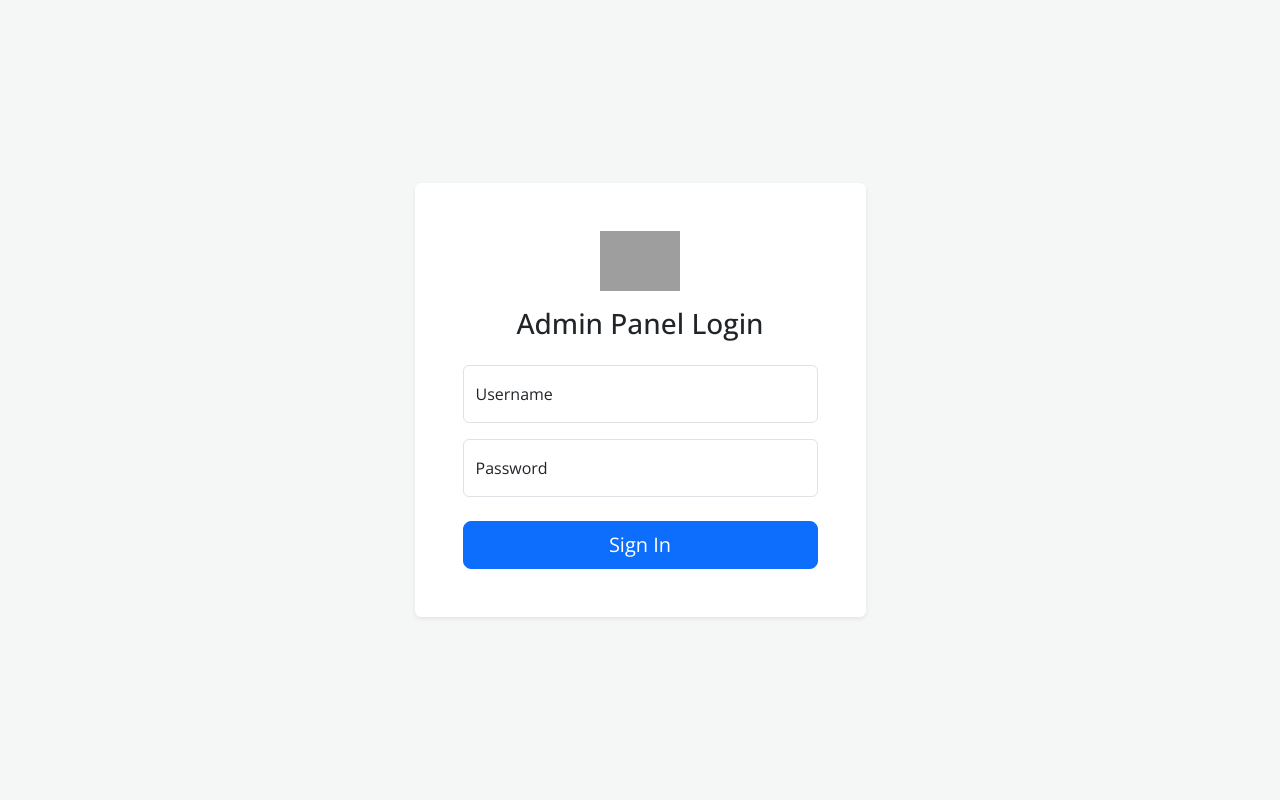
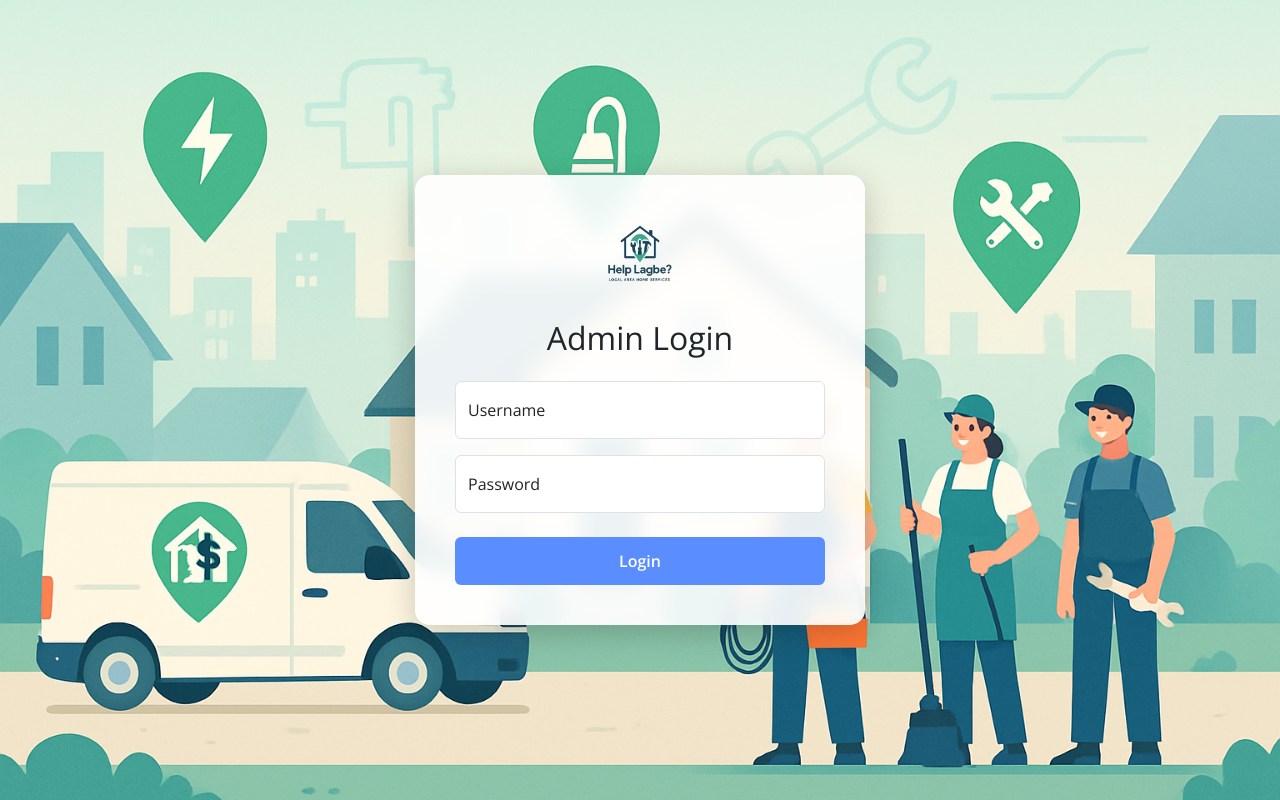
Before and after one commit to shiekhsarafathossain/helplagbe, a PHP site: page /admin_panel/admin_login.php in a window 1280 px wide. Run offline with PHP 8.4, Linux system fonts and the light colour scheme; grey boxes are pictures that could not be loaded.

Commit message:
admin fixed

```diff
--- a/admin_panel/admin_login.php
+++ b/admin_panel/admin_login.php
@@ -15,49 +15,60 @@ if(isset($_SESSION['username'])){
   <meta charset="UTF-8" />
   <meta name="viewport" content="width=device-width, initial-scale=1" />
   <title>Admin Login</title>
-  <!-- Bootstrap CSS Link -->
   <link href="https://cdn.jsdelivr.net/npm/bootstrap@5.3.3/dist/css/bootstrap.min.css" rel="stylesheet">
-  <!-- Font Awesome Link -->
-  <link rel="stylesheet" href="https://cdnjs.cloudflare.com/ajax/libs/font-awesome/6.7.2/css/all.min.css">
+    <link href="https://fonts.googleapis.com/css2?family=Open+Sans:wght@400;600;700&display=swap" rel="stylesheet">
+
 <style>
-    @import url('https://fonts.googleapis.com/css2?family=Open+Sans:ital,wdth,wght@0,75..100,300..800;1,75..100,300..800&display=swap');
     body {
       font-family: "Open Sans", sans-serif;
-        background-color: #f4f7f6;
+    }
+    .login-wrapper {
+        background: url('../assets/images/background.png') no-repeat center center;
+        background-size: cover;
+        min-height: 100vh;
         display: flex;
         align-items: center;
         justify-content: center;
-        min-height: 100vh;
+    }
+    .login-box {
+        background: rgba(255, 255, 255, 0.9);
+        backdrop-filter: blur(10px);
+        border-radius: 15px;
+        padding: 2.5rem;
+        box-shadow: 0 8px 32px rgba(0, 0, 0, 0.2);
+        width: 100%;
+        max-width: 450px;
+    }
+    .btn-primary {
+        background-color: #5A8DFF;
+        border: none;
+        padding: 12px;
+        font-weight: 600;
     }
 </style>
 </head>
 <body>
 
-  <div class="container">
-    <div class="row justify-content-center">
-        <div class="col-lg-5 col-md-7">
-            <div class="card shadow-sm border-0 rounded-lg">
-                <div class="card-body p-4 p-md-5">
-                    <div class="text-center mb-4">
-                        <img src="../assets/images/logo.png" alt="Logo" style="height: 60px;">
-                        <h3 class="mt-3">Admin Panel Login</h3>
-                    </div>
+<div class="login-wrapper">
+    <div class="login-box text-center">
+        <img src="../assets/images/logo_website.png" alt="Logo" class="mb-4" style="width: 80px;">
+        <h2 class="mb-4">Admin Login</h2>
         <form action="" method="post">
             <div class="form-floating mb-3">
-                            <input type="text" class="form-control" id="user_username" name="user_username" placeholder="Enter your username" required>
-                            <label for="user_username">Username</label>
+                <input type="text" class="form-control" id="admin_username" placeholder="Enter your username" required name="admin_username" re>
+                <label for="admin_username">Username</label>
             </div>
+
             <div class="form-floating mb-4">
-                            <input type="password" class="form-control" id="user_password" name="user_password" placeholder="Enter your password" required>
-                            <label for="user_password">Password</label>
+                <input type="password" class="form-control" id="admin_password" placeholder="Enter password" required name="admin_password">
+                <label for="admin_password">Password</label>
             </div>
-                        <div class="d-grid">
-                            <button type="submit" name="user_login" class="btn btn-primary btn-lg">Sign In</button>
+
+            <div class="d-grid gap-2">
+                <button type="submit" class="btn btn-primary" name="admin_login">Login</button>
             </div>
+
         </form>
-                </div>
-            </div>
-        </div>
     </div>
 </div>
 
@@ -65,29 +76,28 @@ if(isset($_SESSION['username'])){
 </html>
 
 <?php
-if(isset($_POST['user_login'])){
-    $user_username = $_POST['user_username'];
-    $user_password = $_POST['user_password'];
+if(isset($_POST['admin_login'])){
+    $admin_username = $_POST['admin_username'];
+    $admin_password = $_POST['admin_password'];
 
-    // Use prepared statements to prevent SQL injection
-    $select_query = "SELECT * FROM admin_table WHERE username = ?";
-    $stmt = $con->prepare($select_query);
-    $stmt->bind_param("s", $user_username);
+    $stmt = $con->prepare("SELECT * FROM admin_table WHERE username=?");
+    $stmt->bind_param("s", $admin_username);
     $stmt->execute();
     $result = $stmt->get_result();
 
     if($result->num_rows > 0){
         $row_data = $result->fetch_assoc();
-        // Verify the hashed password
-        if(password_verify($user_password, $row_data['password'])){
-            $_SESSION['username'] = $user_username;
+        if(password_verify($admin_password, $row_data['password'])){
+            $_SESSION['admin_id'] = $row_data['admin_id'];
+            $_SESSION['username'] = $row_data['username'];
             echo "<script>alert('Login Successful')</script>";
-            echo "<script>window.open('./index.php','_self')</script>";
+            echo "<script>window.open('index.php','_self')</script>";
         } else {
             echo "<script>alert('Invalid Credentials!')</script>";
         }
     } else {
         echo "<script>alert('Invalid Credentials!')</script>";
     }
+    $stmt->close();
 }
 ?>
--- a/admin_panel/admin_registration.php
+++ b/admin_panel/admin_registration.php
@@ -147,7 +147,7 @@ body {
     <nav class="navbar navbar-expand-lg admin-navbar sticky-top">
         <div class="container-fluid">
             <a class="navbar-brand" href="index.php">
-                <img src="../assets/images/logo.png" alt="logo" class="logo">
+                <img src="../assets/images/logo_website.png" alt="logo" class="logo">
             </a>
             <button class="navbar-toggler" type="button" data-bs-toggle="collapse" data-bs-target="#navbarNavDropdown" aria-controls="navbarNavDropdown" aria-expanded="false" aria-label="Toggle navigation">
                 <span class="navbar-toggler-icon"></span>
@@ -188,6 +188,7 @@ body {
                     <li class='nav-item'><a href='./index.php?list_bookings' class='nav-link'><i class="fas fa-calendar-alt fa-fw"></i>View Bookings</a></li>
                     <li class='nav-item'><a href='./index.php?list_payments' class='nav-link'><i class="fas fa-credit-card fa-fw"></i>View Payments</a></li>
                     <li class='nav-item'><a href='./index.php?list_users' class='nav-link'><i class="fas fa-users fa-fw"></i>View Users</a></li>
+                    <li class='nav-item'><a href='./index.php?list_service_provider' class='nav-link'><i class="fas fa-users fa-fw"></i>View Service Provider</a></li>
                     <li class='nav-item'><a href='./admin_registration.php' class='nav-link'><i class="fas fa-user-plus fa-fw"></i>Register Admin</a></li>
                 </ul>
             </div>
--- a/admin_panel/delete_booking.php
+++ b/admin_panel/delete_booking.php
@@ -1,4 +1,6 @@
+<?php @session_start(); ?>
 <?php
+
 if(isset($_GET['delete_booking'])){
     $delete_id = $_GET['delete_booking'];
 
--- a/admin_panel/delete_category.php
+++ b/admin_panel/delete_category.php
@@ -1,3 +1,4 @@
+<?php @session_start(); ?>
 <?php
 
 if(isset($_GET['delete_category'])){
--- a/admin_panel/delete_service.php
+++ b/admin_panel/delete_service.php
@@ -1,3 +1,4 @@
+<?php @session_start(); ?>
 <?php
 
 if(isset($_GET['delete_service'])){
--- a/admin_panel/edit_booking.php
+++ b/admin_panel/edit_booking.php
@@ -1,3 +1,4 @@
+<?php @session_start(); ?>
 <?php
 // This file should be included within your main admin index.php, so it has access to the $con variable.
 // Using prepared statements to prevent SQL injection
--- a/admin_panel/edit_category.php
+++ b/admin_panel/edit_category.php
@@ -1,3 +1,4 @@
+<?php @session_start(); ?>
 <?php
 // This file should be included within your main admin index.php
 
--- a/admin_panel/edit_provider_status.php
+++ b/admin_panel/edit_provider_status.php
@@ -1,3 +1,4 @@
+<?php @session_start(); ?>
 <?php
 // This file is included in index.php, so $con is available.
 include("../Includes/connect.php");
--- a/admin_panel/index.php
+++ b/admin_panel/index.php
@@ -3,7 +3,7 @@
 // === SECURITY CHECK ADDED HERE ===
 // This must be at the very top of the file
     @session_start();
-    if(!isset($_SESSION['username'])){
+    if(!isset($_SESSION['admin_id'])){
     echo "<script>alert('Please login to access the admin panel.')</script>";
     echo "<script>window.open('admin_login.php','_self')</script>";
     exit();
@@ -149,6 +149,7 @@ body {
             </div>
         </div>
     </nav>
+
     <!-- Top Navbar End -->
 
     <div class="container-fluid">
--- a/admin_panel/insert_categories.php
+++ b/admin_panel/insert_categories.php
@@ -1,3 +1,4 @@
+<?php @session_start(); ?>
 <?php
 // This file should be included within your main admin index.php
 
--- a/admin_panel/list_booking.php
+++ b/admin_panel/list_booking.php
@@ -1,3 +1,4 @@
+<?php @session_start(); ?>
 <!DOCTYPE html>
 <html lang="en">
 <head>
--- a/admin_panel/list_payments.php
+++ b/admin_panel/list_payments.php
@@ -1,3 +1,4 @@
+<?php @session_start(); ?>
 <!DOCTYPE html>
 <html lang="en">
 <head>
--- a/admin_panel/list_users.php
+++ b/admin_panel/list_users.php
@@ -1,3 +1,4 @@
+<?php @session_start(); ?>
 <!DOCTYPE html>
 <html lang="en">
 <head>
--- a/admin_panel/view_categories.php
+++ b/admin_panel/view_categories.php
@@ -1,3 +1,4 @@
+<?php @session_start(); ?>
 <!DOCTYPE html>
 <html lang="en">
 <head>
--- a/admin_panel/view_services.php
+++ b/admin_panel/view_services.php
@@ -1,3 +1,4 @@
+<?php @session_start(); ?>
 <!DOCTYPE html>
 <html lang="en">
 <head>
```
Also changed, not shown: admin_panel/list_service_provider.php (+4 -4 lines), admin_panel/login.php (deleted, +0 -88 lines). Lines whose indentation alone changed are shown as unchanged.
